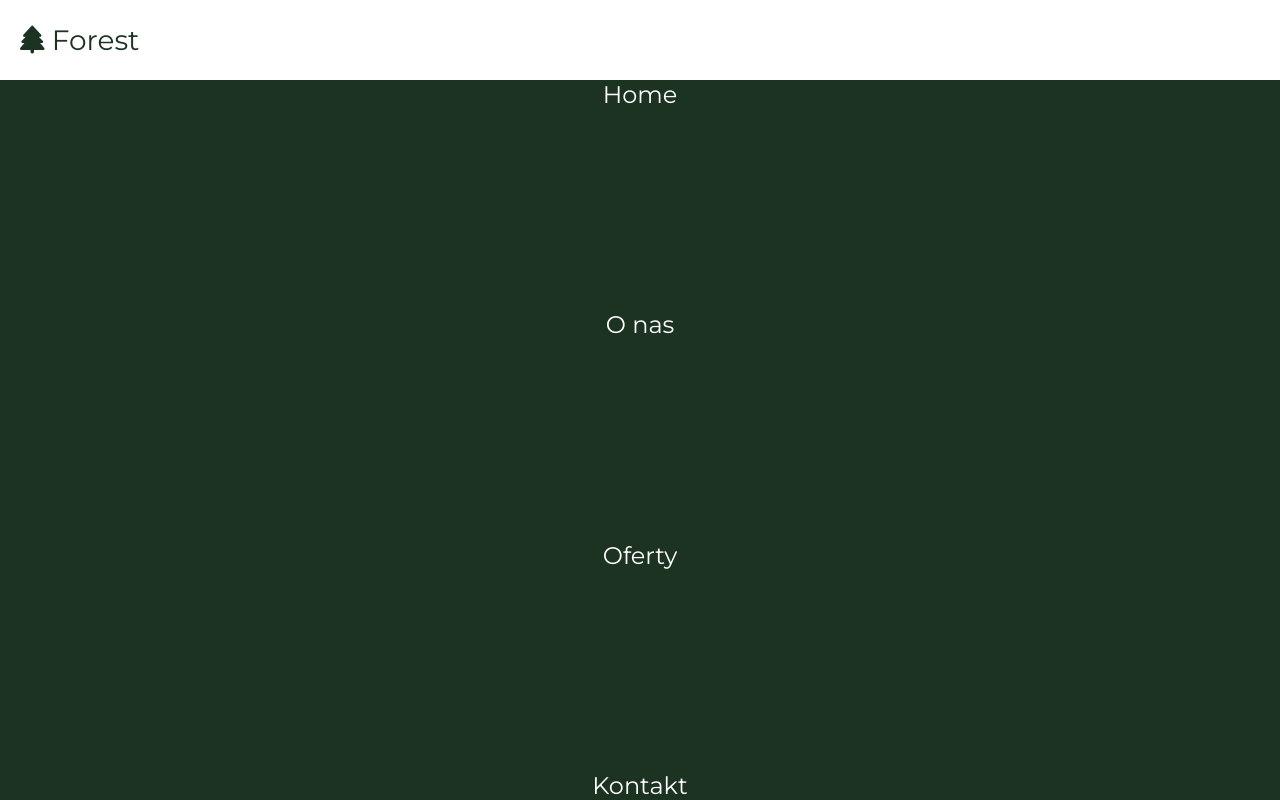
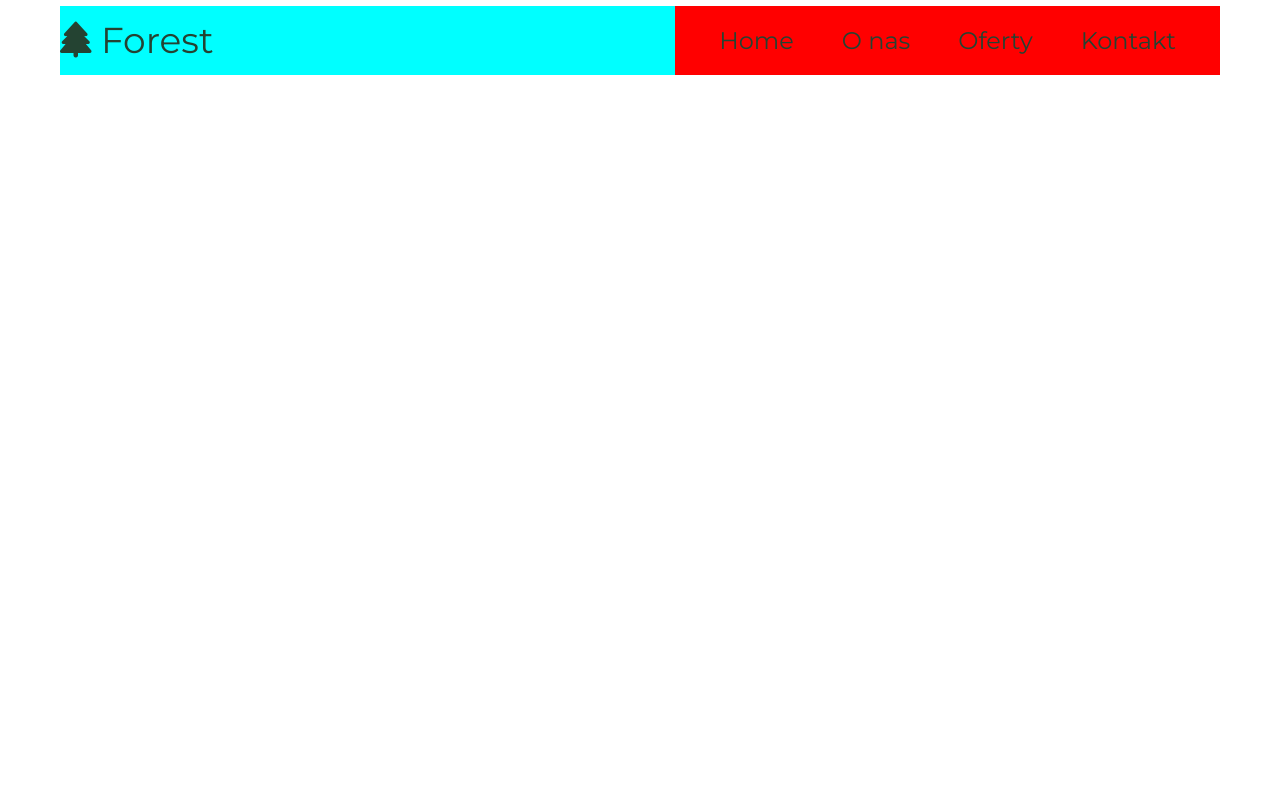
Before and after one commit to KacperBartosiewicz/Forest, a website: page index.html in a window 1280 px wide. Drawn offline with Linux system fonts and the light colour scheme.

Commit message:
created navigation for mobile and desktop, add new variable to _color.scss, changed _nav.kit

```diff
--- a/index.html
+++ b/index.html
@@ -19,13 +19,13 @@ rel="stylesheet">
         <nav class="nav">
             <a href="#" class="nav__title"><i class="fa-solid fa-tree"></i> Forest</a>
             <button class="nav__btn nav__btn-open "><i class="fa-solid fa-bars"></i></button>
-            <div class="nav__links nav__links-desktop">
+            <div class="nav__links nav__links--desktop">
                 <a href="#home" id="home" class="nav__link">Home</a>
                 <a href="#aboutus" id="aboutus" class="nav__link">O nas</a>
                 <a href="#offers" id="offers" class="nav__link">Oferty</a>
                 <a href="#contact" id="contact" class="nav__link">Kontakt</a>
             </div>
-            <div class="nav__links nav__links-mobile ">
+            <div class="nav__links nav__links--mobile ">
                 <a href="#home" id="home" class="nav__link">Home</a>
                 <a href="#aboutus" id="aboutus" class="nav__link">O nas</a>
                 <a href="#offers" id="offers" class="nav__link">Oferty</a>
--- a/src/sass/layout/_header.scss
+++ b/src/sass/layout/_header.scss
@@ -1,3 +1,4 @@
+@use 'sass:map';
 @use '../utilities/colors' as *;
 
 .header {
@@ -5,74 +6,109 @@
 	display: flex;
 	align-items: center;
 	justify-content: center;
+	width: 100vw;
 	height: 8em;
-	z-index: 1;
 }
 .nav {
 	display: flex;
 	justify-content: space-between;
 	align-items: center;
-	margin: 2em;
+	height: 100%;
+	margin: 0 2em;
 	&__title {
-		font-size: 2.8rem;
+		font-size: 3.2rem;
 		text-decoration: none;
 		color: $main-color;
 	}
+
 	&__links {
+		&--desktop {
 			display: none;
+		}
+		&--mobile {
+			display: flex;
 			position: absolute;
-		display: flex;
 			flex-direction: column;
 			align-items: center;
 			justify-content: space-around;
-		background-color: $main-color;
+			background-image: $bcg-color;
 			top: 8em;
 			left: 0;
 			height: calc(100vh - 8em);
 			width: 100vw;
-		&-desktop {
-			display: none;
 		}
 	}
+
 	&__link {
+		position: relative;
 		font-size: 2.4rem;
 		text-decoration: none;
 		color: $white-color;
+
+		&::before {
+			content: '';
+			position: absolute;
+			bottom: -10px;
+			left: 0;
+			width: 100%;
+			height: 3px;
+			background-color: $white-color;
+			transition: transform 0.3s;
+			transform: scaleX(0);
+			transform-origin: right;
 		}
+		&:hover::before {
+			transform: scaleX(1);
+			transform-origin: left;
+		}
+	}
+
 	&__btn {
 		background: none;
+		border: none;
 		padding: 0.5em 1em;
-		font-size: 1.6rem;
+		font-size: 2rem;
 		z-index: 1;
+		cursor: pointer;
 		&-close {
 			display: none;
 		}
 	}
 }
-
-@media (min-width: 576px) {
-
+@media (min-width: 567px) {
+	.nav {
+		&__title {
+			font-size: 3.6em;
+		}
+		&__btn {
+			font-size: 2.4rem;
+		}
+	}
 }
 
-
-
-@media (min-width: 768px) {
+@media (min-width: 992px) {
 	.nav {
+		background-color: aqua;
+		&__links {
+			&--mobile {
+				display: none;
+			}
+			&--desktop {
+				display: flex;
+				padding: 2em;
+				background-color: red;
+			}
+		}
+		&__link {
+			display: flex;
+			padding: 0 1em;
+			color: $main-color;
+			&::before {
+				display: none;
+			}
+		}
 		&__btn {
 			display: none;
 		}
-		&__links {
-			display: flex;
-			justify-content: space-between;
-			align-items: center;
-			&-desktop {
-				display: flex;
-				align-items: center;
-			}
-			&-mobile {
-				display: none;
-
 	}
 }
-	}
-}
--- a/src/sass/utilities/_colors.scss
+++ b/src/sass/utilities/_colors.scss
@@ -1,2 +1,3 @@
 $white-color: #fff;
-$main-color: #1c3321;
+$main-color: #244332;
+$bcg-color: linear-gradient(135deg, hsla(118, 100%, 11%, 1) 4%, hsla(16, 57%, 37%, 1) 100%);
```
Also changed, not shown: dist/css/style.min.css, 1 other file. Lines whose indentation alone changed are shown as unchanged.
